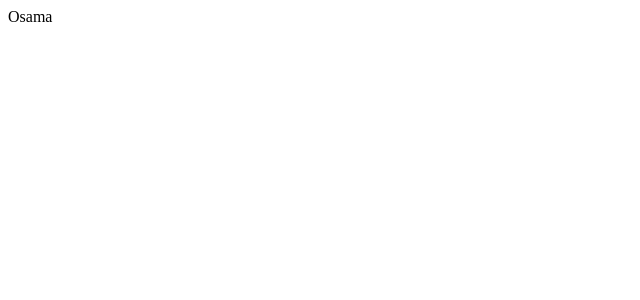
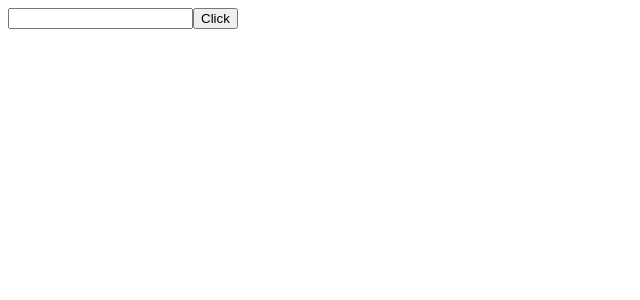
Before and after one commit to osama355/Practise, a React (Create React App) app: page / in a window 1280 px wide. Shown: the top 300 px of the page, without its empty margins (0-640 px from the left). Built offline with nearby package versions, Linux system fonts and the light colour scheme.

Commit message:
Refs in react

```diff
--- a/src/App.js
+++ b/src/App.js
@@ -13,12 +13,14 @@ import IndAsKey from "./IndAsKey";
 import Inline from "./Inline";
 import Form from "./Form";
 import ParentMemo from "./ParentMemo";
+import RefDemo from "./RefDemo";
 
 class App extends Component {
   render() {
     return (
       <div>
-        <ParentMemo />
+        <RefDemo />
+        {/* <ParentMemo /> */}
         {/* <Form /> */}
         {/* <Inline /> */}
         {/* <IndAsKey /> */}
--- /dev/null
+++ b/src/RefDemo.jsx
@@ -0,0 +1,45 @@
+// import React, { Component } from "react";
+
+// const RefDemo = () => {
+//   var inputRef = React.createRef();
+//   console.log(inputRef);
+
+//   const componetnDidMount = () => {
+//     inputRef.current.focus();
+//     console.log(inputRef);
+//   };
+//   const handle = () => {
+//     alert(inputRef.current.value);
+//   };
+
+//   return (
+//     <div>
+//       <input type="text" ref={inputRef} />
+//       <button onClick={handle}>Click</button>
+//     </div>
+//   );
+// };
+
+// export default RefDemo;
+
+import React from "react";
+
+const RefDemo = () => {
+  const inputRef = React.createRef();
+  const compDidMount = () => {
+    inputRef.current.focus();
+  };
+
+  const handle = () => {
+    alert(inputRef.current.value);
+  };
+
+  return (
+    <div>
+      <input type="text" ref={inputRef} />
+      <button onClick={handle}>Click</button>
+    </div>
+  );
+};
+
+export default RefDemo;
```
